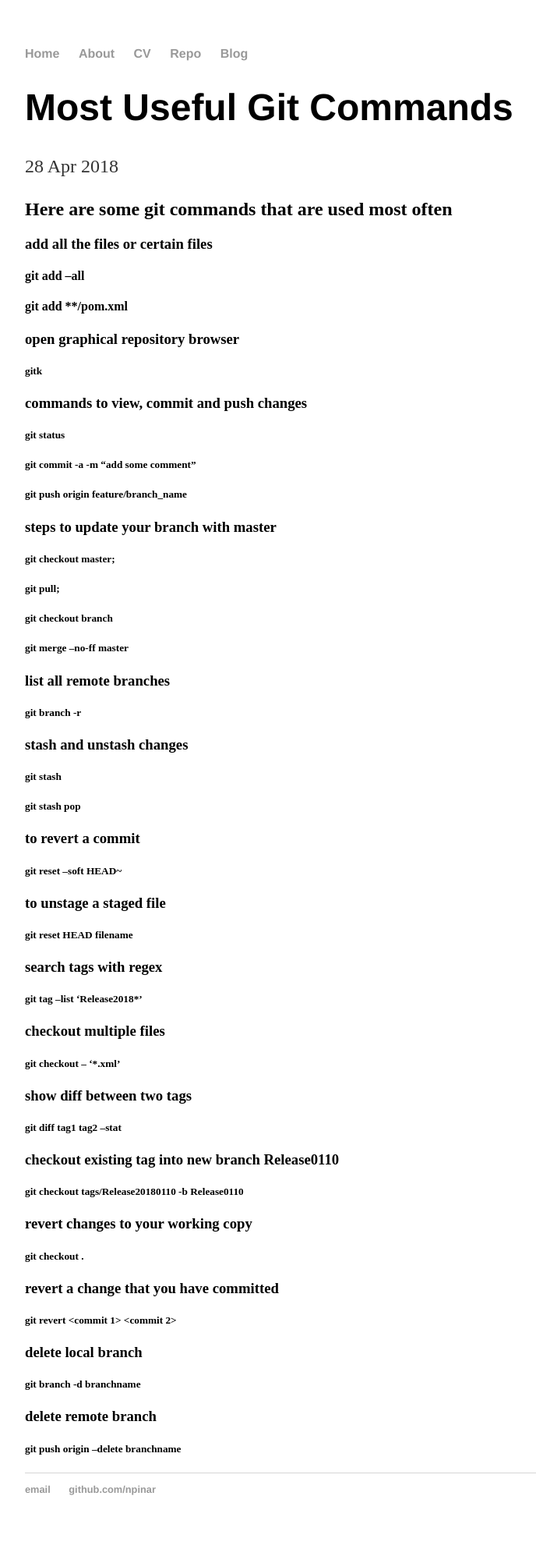
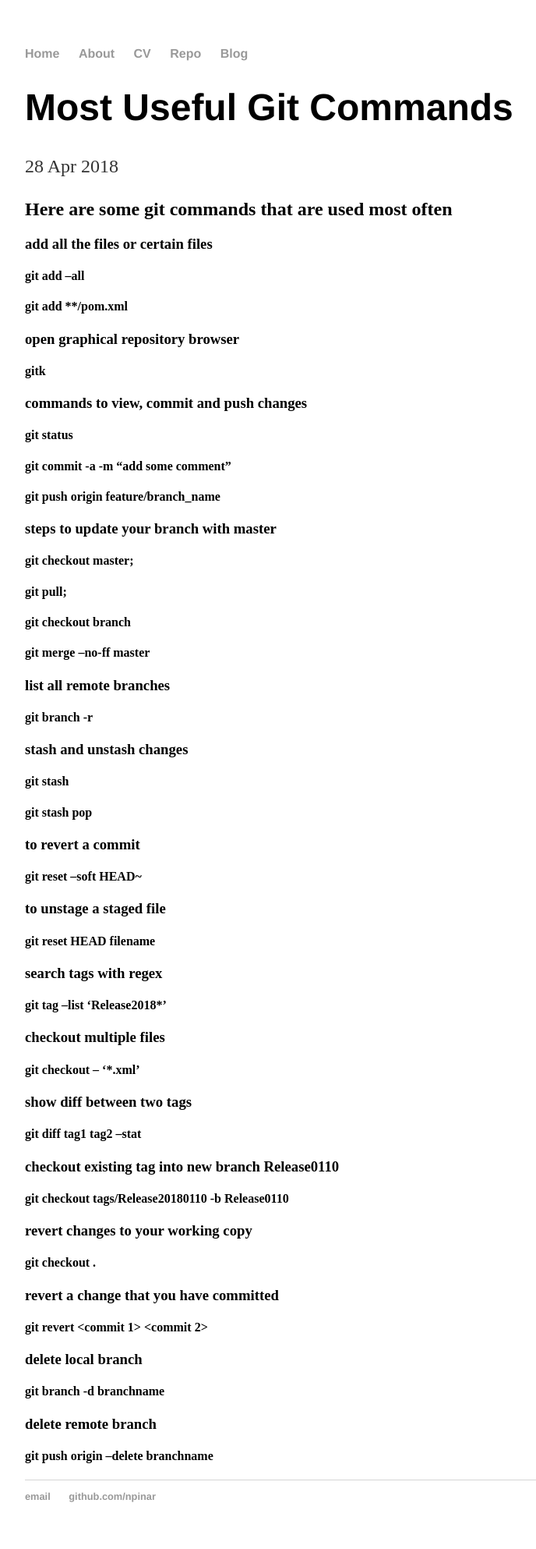
Before and after one commit to npinar/npinar.github.io, a Jekyll site: the page built from _posts/2018-04-28-most-useful-git-commands.md, in a window 1280 px wide. Shown: the whole page at 78% size, without its empty margins (160-848 px from the left). Built offline with Jekyll 4.4.1, drawn with Linux system fonts in a browser that asks for light colours.

```diff
--- a/_posts/2018-04-28-most-useful-git-commands.md
+++ b/_posts/2018-04-28-most-useful-git-commands.md
@@ -14,72 +14,72 @@ date: 2018-04-28
 
 ### open graphical repository browser
 
-##### gitk
+#### gitk
 
 ### commands to view, commit and push changes
 
-##### git status
+#### git status
 
-##### git commit -a -m "add some comment"
+#### git commit -a -m "add some comment"
 
-##### git push origin feature/branch_name
+#### git push origin feature/branch_name
 
 ### steps to update  your branch with master
 
-##### git checkout master;
+#### git checkout master;
 
-##### git pull;
+#### git pull;
 
-##### git checkout branch
+#### git checkout branch
 
-##### git merge --no-ff master
+#### git merge --no-ff master
 
 ### list all remote branches
 
-##### git branch -r
+#### git branch -r
 
 ### stash and unstash changes
 
-##### git stash
+#### git stash
 
-##### git stash pop
+#### git stash pop
 
 ### to revert a commit
 
-##### git reset --soft HEAD~
+#### git reset --soft HEAD~
 
 ### to unstage a staged file
 
-##### git reset HEAD filename
+#### git reset HEAD filename
 
 ### search tags with regex
 
-##### git tag --list 'Release2018*'
+#### git tag --list 'Release2018*'
 
 ### checkout multiple files
 
-#####  git checkout -- '*.xml'
+####  git checkout -- '*.xml'
 
 ### show diff between two tags
 
-##### git diff tag1 tag2 --stat
+#### git diff tag1 tag2 --stat
 
 ### checkout existing tag into new branch Release0110
 
-##### git checkout tags/Release20180110 -b Release0110
+#### git checkout tags/Release20180110 -b Release0110
 
 ### revert changes to your working copy
 
-##### git checkout .
+#### git checkout .
 
 ### revert a change that you have committed
 
-##### git revert <commit 1> <commit 2>
+#### git revert <commit 1> <commit 2>
 
 ### delete local branch
 
-##### git branch -d branchname
+#### git branch -d branchname
 
 ### delete remote branch
 
-##### git push origin --delete branchname
+#### git push origin --delete branchname
```
